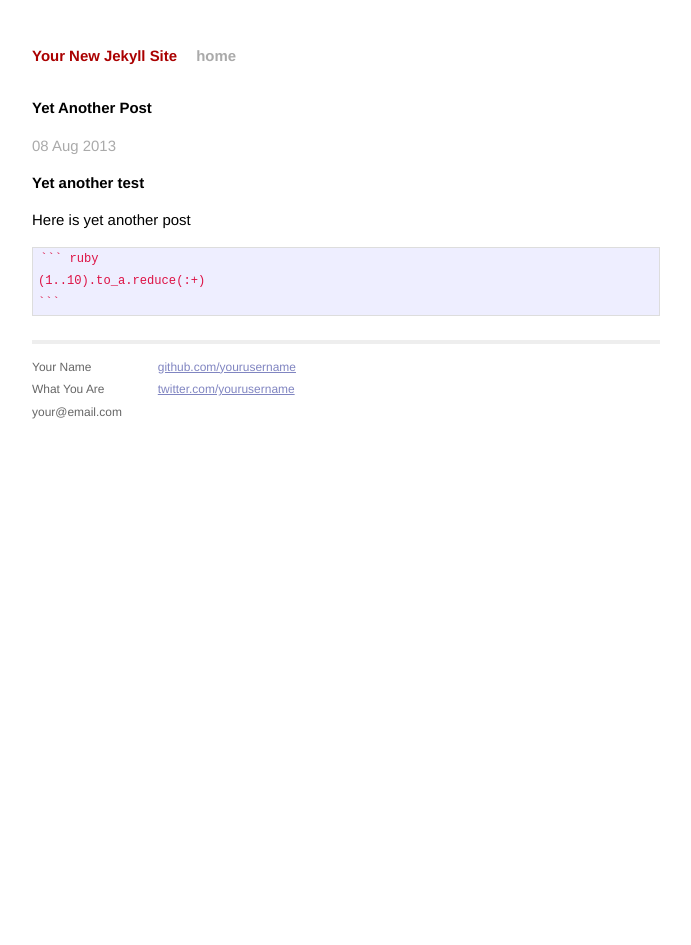
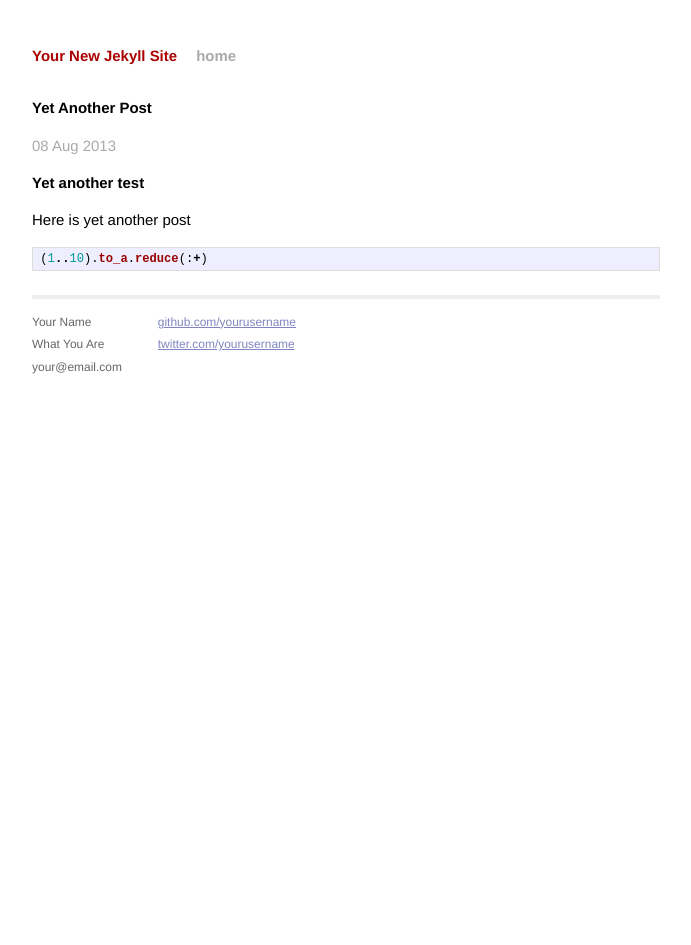
Before and after one commit to ram-nadella/jekyll-test, a Jekyll site: the page built from _posts/2013-08-08-yet-another-post.md, in a window 1280 px wide. Shown: the whole page, without its empty margins (294-985 px from the left). Built offline with Jekyll 4.4.1, drawn with Linux system fonts in a browser that asks for light colours.

Commit message:
Remove the md code tags

````diff
--- a/_posts/2013-08-08-yet-another-post.md
+++ b/_posts/2013-08-08-yet-another-post.md
@@ -8,8 +8,6 @@ Here is yet another post
 
 {% highlight ruby %}
 
-``` ruby
 (1..10).to_a.reduce(:+)
-```
 
 {% endhighlight %}
````
